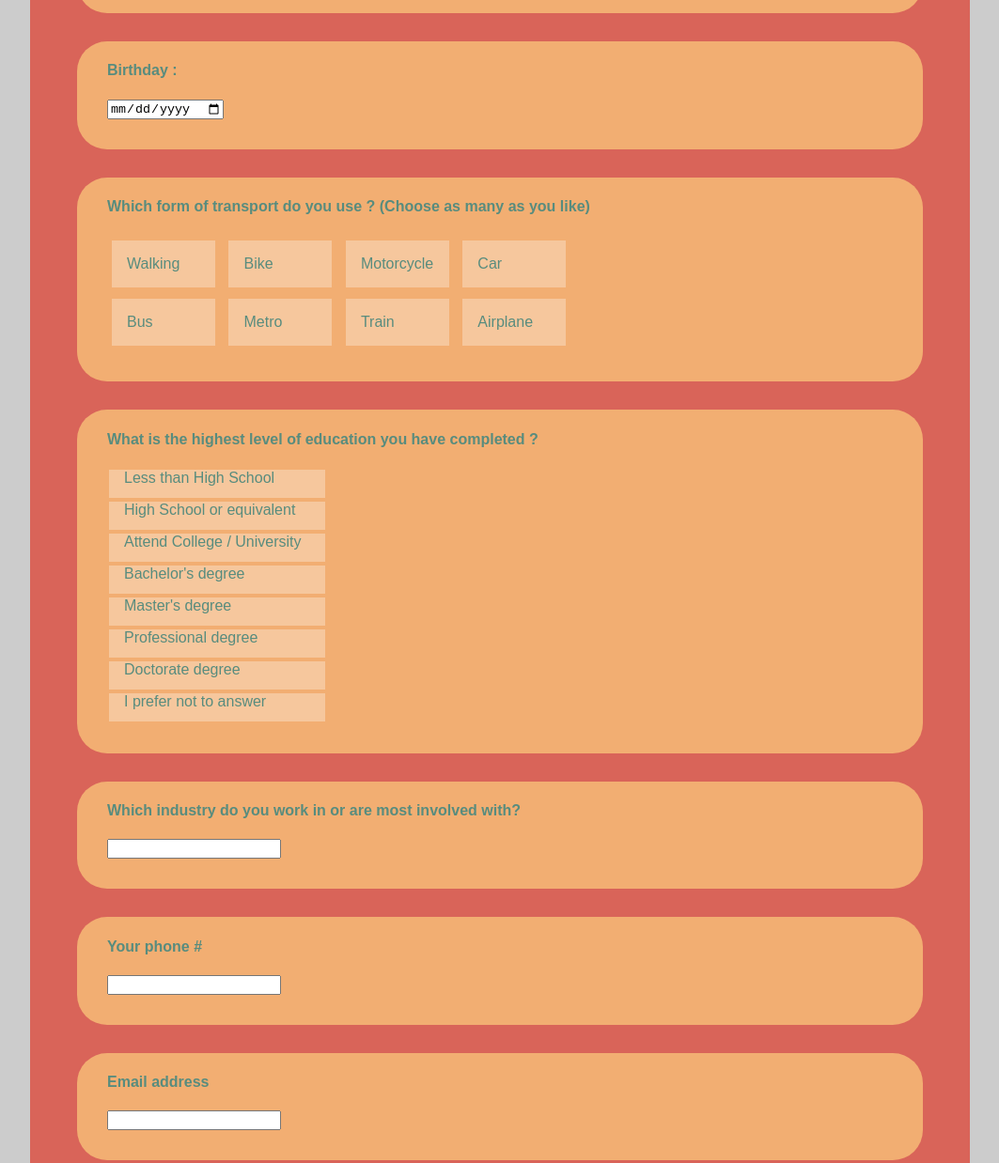
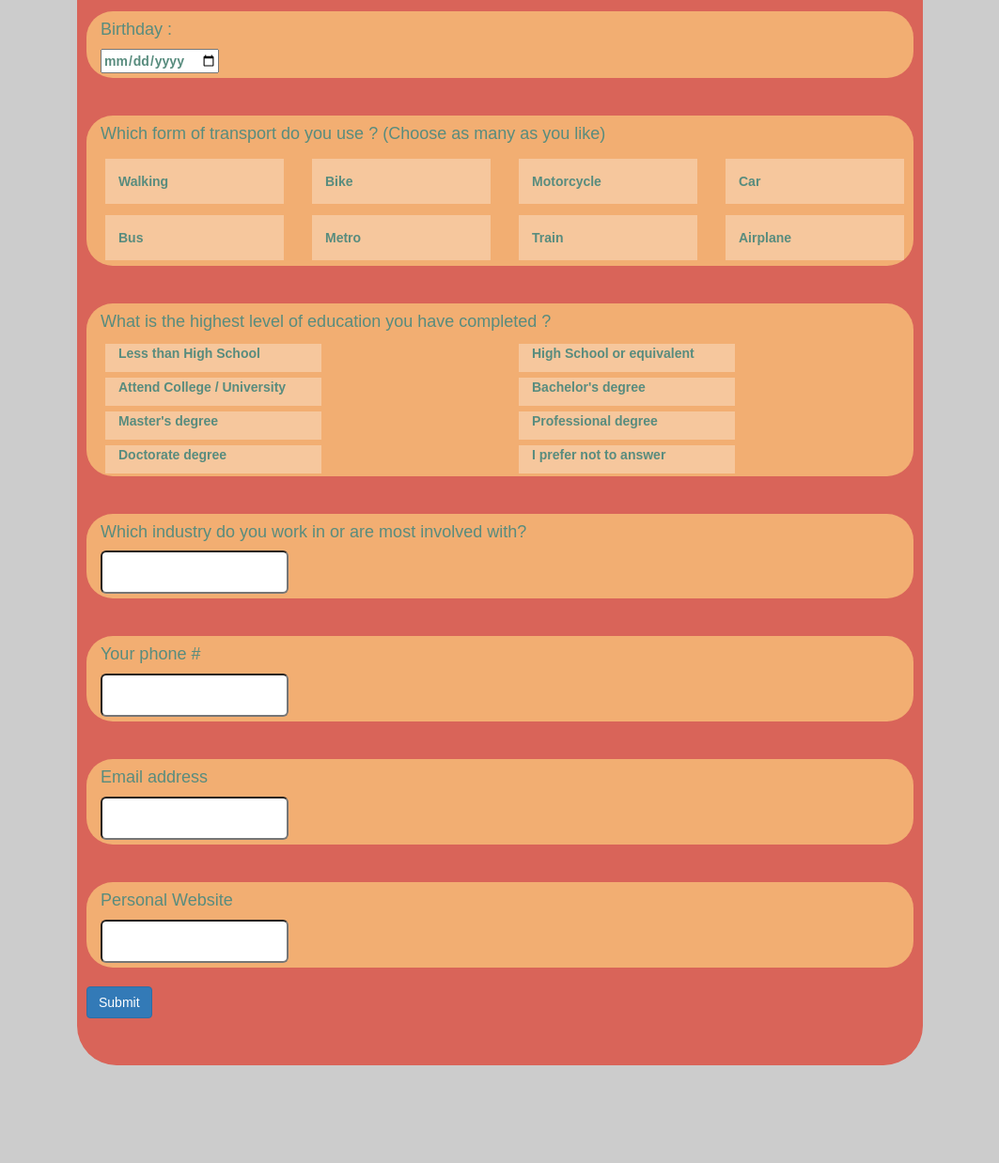
Before and after one commit to LewCllll/web-assign1, a plain HTML site: page questionaire.html in a window 1280 px wide. Shown: the part 382-1620 px from the top of the page at 94% size, without its empty margins (108-1171 px from the left). After the commit the page ends 1546 px from the top, so only its background shows below. Drawn offline with nearby package versions, Linux system fonts and the light colour scheme.

Commit message:
Q commit

```diff
--- a/questionaire.html
+++ b/questionaire.html
@@ -2,28 +2,35 @@
 <html>
 
   <head>
+    <script src="//code.jquery.com/jquery.min.js"></script>
+    <link href="//maxcdn.bootstrapcdn.com/bootstrap/3.3.2/css/bootstrap.min.css" rel="stylesheet" type="text/css" />
+    <script src="//maxcdn.bootstrapcdn.com/bootstrap/3.3.2/js/bootstrap.min.js"></script>
     <meta charset="UTF-8">
     <title>Questionaire</title>
     <meta name="description" content="Questionaire">
     <meta name="viewport" content="width=device-width, initial-scale=1">
+    <script src="//s3-ap-northeast-1.amazonaws.com/justfont-user-script/jf-32076.js"></script>
     <link rel="stylesheet" type="text/css" href="stylesheets/questionaire.css">
   </head>
 
   <body>
+
     <header>
-    <script src="//s3-ap-northeast-1.amazonaws.com/justfont-user-script/jf-32076.js"></script>
     </header>
 
     <section>
+      <div class="container">
+
         <h1>Questionaire</h1>
 
-      <label for="n"><div class="ques">
+        <div class="ques col-xs-12 col-sm-12 col-md-12">
+          <label for="n">
             <h4>Your name :</h4>
-      <input type="text" name="name" id="n"><br>
+            <input type="text" name="name" id="n" class="input-lg">
+          </label>
       </div>
-      </label>
 
-      <div class="ques">
+      <div class="ques col-xs-12 col-sm-12 col-md-12">
         <h4>What is your gender ?</h4>
         <label for="m">Male</label>
         <input type="radio" name="gender" id="m"><br>
@@ -31,93 +38,131 @@
         <input type="radio" name="gender" id="f"><br>
       </div>
 
-      <label for="d"><div class="ques">
+      <div class="ques col-xs-12 col-sm-12 col-md-12">
+      <label for="d">
       <h4>Birthday :</h4>
       <input type="date" name="date" id="d"><br>
       </div>
       </label>
 
-      <div class="ques">
+      <div class="ques col-xs-12 col-sm-12 col-md-12">
 
       <h4>Which form of transport do you use ? (Choose as many as you like)<br></h4>
 
+    <div class="row">
+      <div class="col-xs-6 col-sm-6 col-md-3">
         <input type="checkbox" name="transport" id="w">
         <label for="w" class="t-check">Walking</label>
+      </div>
 
-    <input type="checkbox" name="transport" id="bk">
+    <div class="col-xs-6 col-sm-6 col-md-3">
+    <input type="checkbox" name="transport" id="bk" class="col-xs-6">
     <label for="bk" class="t-check">Bike</label>
+      </div>
 
+    <div class="col-xs-6 col-sm-6 col-md-3">
     <input type="checkbox" name="transport" id="mc">
     <label for="mc" class="t-check">Motorcycle</label>
+      </div>
 
+    <div class="col-xs-6 col-sm-6 col-md-3">
     <input type="checkbox" name="transport" id="c">
-    <label for="c" class="t-check">Car</label>    <br>
+    <label for="c" class="t-check">Car</label>
+      </div>
 
+      <div class="col-xs-6 col-sm-6 col-md-3">
     <input type="checkbox" name="transport" id="bs">
     <label for="bs" class="t-check">Bus</label>
+        </div>
 
+     <div class="col-xs-6 col-sm-6 col-md-3">
     <input type="checkbox" name="transport" id="mt">
           <label for="mt" class="t-check">Metro</label>
+       </div>
 
+     <div class="col-xs-6 col-sm-6 col-md-3">
     <input type="checkbox" name="transport" id="t">
     <label for="t" class="t-check">Train</label>
+       </div>
 
+    <div class="col-xs-6 col-sm-6 col-md-3">
     <input type="checkbox" name="transport" id="air">
     <label for="air" class="t-check">Airplane</label>
+      </div>
+
+        </div></div>
+
+      <div class="ques col-xs-12 col-sm-12 col-md-12">
+      <h4>What is the highest level of education you have completed ?</h4>
+
+        <div class="row">
+
+        <div class="col-xs-12 col-sm-12 col-md-6">
+        <input type="radio" name="degree" id="lhs">
+        <label for="lhs" class="d-check">Less than High School</label><br>
+          </div>
+
+        <div class="col-xs-12 col-sm-12 col-md-6">
+        <input type="radio" name="degree" id="hs">
+        <label for="hs" class="d-check">High School or equivalent</label><br>
+          </div>
+
+        <div class="col-xs-12 col-sm-12 col-md-6">
+        <input type="radio" name="degree" id="cu">
+        <label for="cu" class="d-check">Attend College / University</label><br>
+          </div>
+
+        <div class="col-xs-12 col-sm-12 col-md-6">
+        <input type="radio" name="degree" id="ba">
+        <label for="ba" class="d-check">Bachelor's degree</label><br>
+          </div>
+
+          <div class="col-xs-12 col-sm-12 col-md-6">
+        <input type="radio" name="degree" id="md">
+        <label for="md" class="d-check">Master's degree </label><br>
+            </div>
+
+          <div class="col-xs-12 col-sm-12 col-md-6">
+        <input type="radio" name="degree" id="pro">
+        <label for="pro" class="d-check">Professional degree </label><br>
+            </div>
+
+          <div class="col-xs-12 col-sm-12 col-md-6">
+        <input type="radio" name="degree" id="phd">
+        <label for="phd" class="d-check">Doctorate degree </label><br>
+            </div>
+
+          <div class="col-xs-12 col-sm-12 col-md-6">
+        <input type="radio" name="degree" id="na">
+        <label for="na" class="d-check">I prefer not to answer</label><br>
+            </div>
+
+        </div></div>
+
+      <div class="ques col-xs-12 col-sm-12 col-md-12"><label for="field">
+      <h4>Which industry do you work in or are most involved with?</h4>
+    <input type="text" name="industry" id="field" class="input-lg">
+      </div></label>
+
+      <div class="ques col-xs-12 col-sm-12 col-md-12"><label for="tel">
+      <h4>Your phone #</h4>
+    <input type="tel" name="telephone" id="tel" class="input-lg">
+      </label></div>
+
+      <div class="ques col-xs-12 col-sm-12 col-md-12"><label for="mail">
+      <h4>Email address</h4>
+    <input type="email" name="email" id="mail" class="input-lg">
+      </label></div>
+
+      <div class="ques col-xs-12 col-sm-12 col-md-12"><label for="web">
+      <h4>Personal Website</h4>
+    <input type="url" name="website" id="web" class="input-lg"><br>
+      </label></div>
+
+      <div><button type="button" class="btn btn-primary">Submit</button></div>
+      <br>
 
       </div>
-
-      <div class="ques">
-      <h4>What is the highest level of education you have completed ?</h4>
-
-        <input type="radio" name="degree" id="lhs" >
-        <label for="lhs" class="d-check">Less than High School</label><br>
-
-        <input type="radio" name="degree" id="hs">
-        <label for="hs" class="d-check">High School or equivalent</label><br>
-
-        <input type="radio" name="degree" id="cu">
-        <label for="cu" class="d-check">Attend College / University</label><br>
-
-        <input type="radio" name="degree" id="ba">
-        <label for="ba" class="d-check">Bachelor's degree</label><br>
-
-        <input type="radio" name="degree" id="md">
-        <label for="md" class="d-check">Master's degree </label><br>
-
-        <input type="radio" name="degree" id="pro">
-        <label for="pro" class="d-check">Professional degree </label><br>
-
-        <input type="radio" name="degree" id="phd">
-        <label for="phd" class="d-check">Doctorate degree </label><br>
-
-        <input type="radio" name="degree" id="na">
-        <label for="na" class="d-check">I prefer not to answer</label><br>
-
-      </div>
-
-      <label for="field"><div class="ques">
-      <h4>Which industry do you work in or are most involved with?</h4>
-    <input type="text" name="industry" id="field">
-      </div></label>
-
-      <label for="tel"><div class="ques">
-      <h4>Your phone #</h4>
-    <input type="tel" name="telephone" id="tel">
-      </div></label>
-
-      <label for="mail"><div class="ques">
-      <h4>Email address</h4>
-    <input type="email" name="email" id="mail">
-      </div></label>
-
-      <label for="web"><div class="ques">
-      <h4>Personal Website</h4>
-    <input type="url" name="website" id="web"><br>
-      </div></label>
-
-      <div><input type="submit" value="Submit"></div>
-      <br>
 
     </section>
 
--- a/stylesheets/questionaire.css
+++ b/stylesheets/questionaire.css
@@ -8,8 +8,8 @@ body{
   background-color:rgba(0,0,0,0.2);
 }
 
-section{
-  max-width:1000px;
+.container{
+  max-width:900px;
   margin:10px auto;
   padding:30px 10px;
   background-color:#d96459;
@@ -19,14 +19,22 @@ section{
 
 .ques{
   color:#588c7e;
-  padding:1px 2em 2em 2em;
 }
 
 .ques{
   max-width:900px;
-  margin:30px auto;
+  padding:1em auto 2em;
+  margin:20px auto;
   border-radius:2em;
   background-color:#f2ae72;
+}
+
+.input-lg{
+  width:200px;
+}
+
+.d-check:hover, .t-check:hover{
+  background-color:#FFFFFF;
 }
 
 .ques:hover{
@@ -72,13 +80,13 @@ label.d-check{
   width:230px;
   height:30px;
   background-color:rgba(255,255,255,0.3);
-  margin:2px;
+  margin:3px 5px;
   padding:0em 1em;
 }
 
 label.t-check{
   display:inline-block;
-  width:110px;
+  width:100%;
   background-color:rgba(255,255,255,0.3);
   margin:6px 5px;
   padding:1em 1em;
```
Lines whose indentation alone changed are shown as unchanged.
